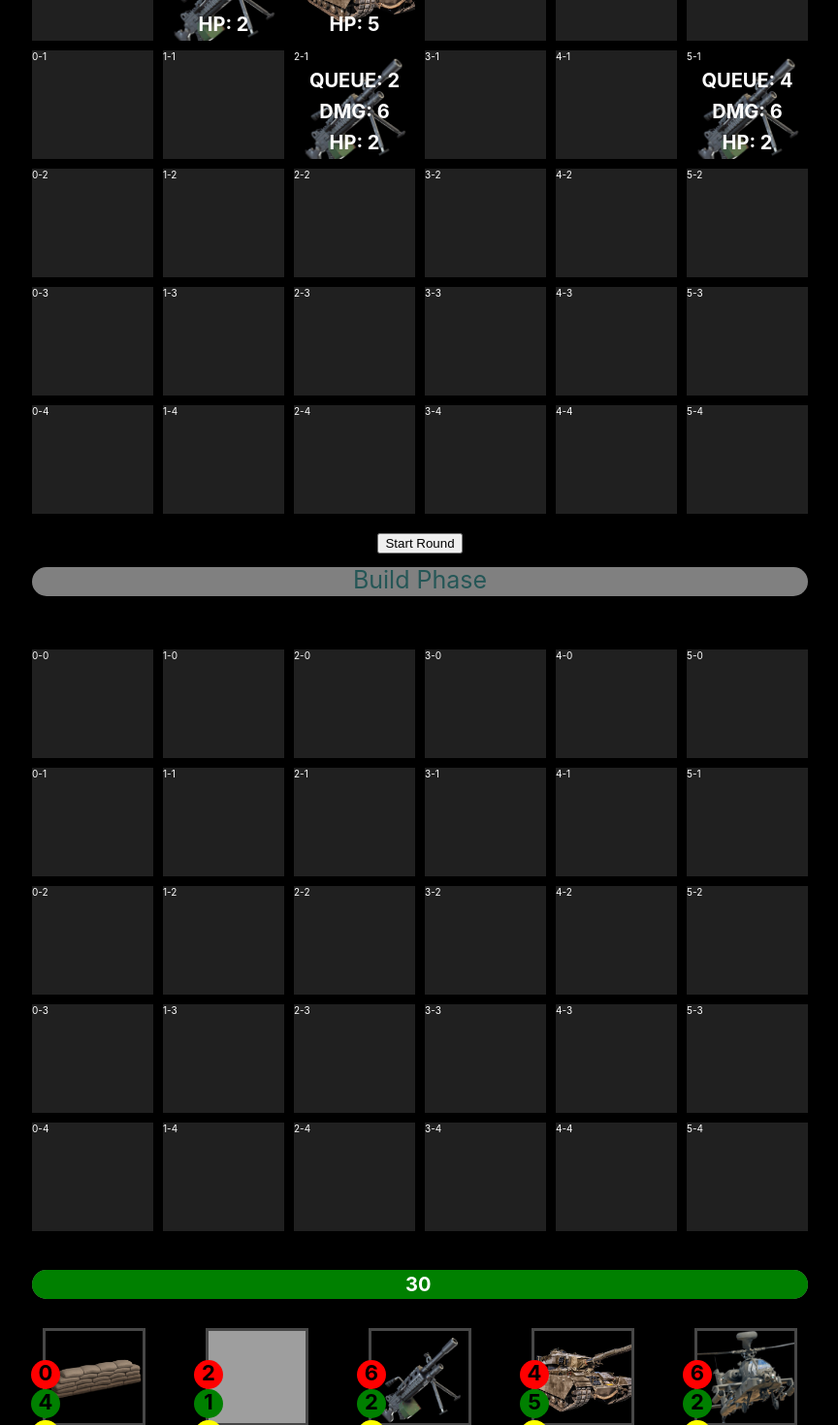
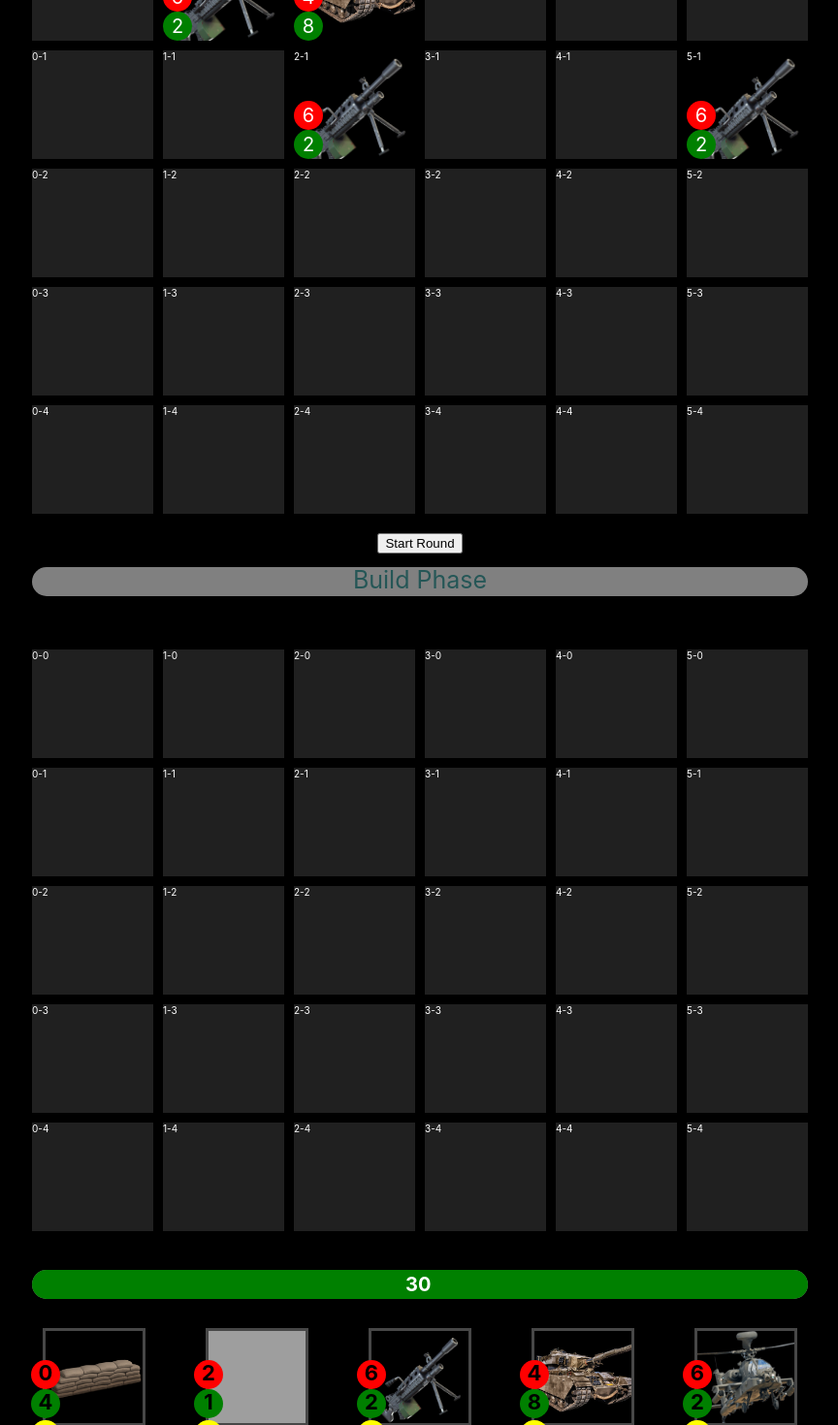
Before and after one commit to Kwarn/grit, a React (Create React App) app: page / in a window 1280 px wide. Shown: the part 220-1690 px from the top of the page at 97% size, without its empty margins (207-1071 px from the left). Built offline with nearby package versions, Linux system fonts and the light colour scheme; grey boxes are pictures that could not be loaded.

Commit message:
Todo updated, redundant unit attack order logic/variables removed.

```diff
--- a/src/App.js
+++ b/src/App.js
@@ -7,15 +7,24 @@ import HUD from "./components/HUD";
 
 const ROWS = 5;
 const COLS = 6;
-const player = { health: 30, gold: 25, unitCount: 1 };
-const computer = { health: 30, gold: 25, unitCount: 1 };
+const player = { health: 30, gold: 25 };
+const computer = { health: 30, gold: 25 };
 
 /*
+    issues:
+      something is off with the computers unit choices & gold tally at end of round
+      units behind other units do not attack AKA only leading unit attacks - see thoughts
+      ProgressBar component is trying to update state after it's dismounted
 
-  TODO:
-    something is off with the computers unit choices
-    cost of units & gold at the end of turn incorrect
-    seems a minor gold sink has entered the game - maybe not a bad thing depending on balance
+
+    thoughts:
+      try attacking column to column,
+      e.g. compare all columns against their opposite column and conclude those battles first
+
+
+    TODO:
+      improve unit selection and placement for AI, sandbags closer & helicopters further back
+
 
 */
 
@@ -98,6 +107,7 @@ function App() {
       }
 
       const { damagedUnit, overkillDamage } = damageUnit(dmg, unit);
+      console.log(`overkillDamage`, overkillDamage);
 
       if (!damagedUnit) {
         updatedUnits.splice(unitIdx, 1, UNITS[0]);
--- a/src/components/SingleUnit.js
+++ b/src/components/SingleUnit.js
@@ -28,6 +28,34 @@ const StyledSingleUnit = styled.div`
   }
 `;
 
+const StyledUnitHealth = styled.div`
+  color: white;
+  background-color: green;
+  width: 30px;
+  height: 30px;
+  border-radius: 50%;
+  display: flex;
+  p {
+    font-size: 20px;
+    margin: auto;
+    text-align: center;
+  }
+`;
+
+const StyledUnitDamage = styled.div`
+  color: white;
+  background-color: red;
+  width: 30px;
+  height: 30px;
+  border-radius: 50%;
+  display: flex;
+  p {
+    font-size: 20px;
+    margin: auto;
+    text-align: center;
+  }
+`;
+
 export default function SingleUnit({ colIdx, rowIdx, changeUnitCb, unit }) {
   return (
     <StyledSingleUnit
@@ -39,9 +67,16 @@ export default function SingleUnit({ colIdx, rowIdx, changeUnitCb, unit }) {
       <p>
         {colIdx}-{rowIdx}
       </p>
-      {unit.placeInQueue ? <h3>QUEUE: {unit.placeInQueue}</h3> : null}
-      {unit.damage ? <h3>DMG: {unit.damage}</h3> : null}
-      {unit.health ? <h3>HP: {unit.health}</h3> : null}
+      {unit.damage ? (
+        <StyledUnitDamage>
+          <p>{unit.damage}</p>
+        </StyledUnitDamage>
+      ) : null}
+      {unit.health ? (
+        <StyledUnitHealth>
+          <p>{unit.health}</p>
+        </StyledUnitHealth>
+      ) : null}
     </StyledSingleUnit>
   );
 }
--- a/src/unitData.js
+++ b/src/unitData.js
@@ -16,7 +16,7 @@ export const UNIT_STYLES = {
 };
 
 export const UNITS = {
-  0: { id: 0, name: "Space", health: 0, damage: 0, cost: 0, placeInQueue: 0 },
+  0: { id: 0, name: "Space", health: 0, damage: 0, cost: 0 },
   1: {
     id: 1,
     name: "Sand Bags",
@@ -25,233 +25,8 @@ export const UNITS = {
     cost: 2,
     placeInQueue: 0,
   },
-  2: { id: 2, name: "Soldier", health: 1, damage: 2, cost: 3, placeInQueue: 0 },
-  3: { id: 3, name: "Turret", health: 2, damage: 6, cost: 5, placeInQueue: 0 },
-  4: { id: 4, name: "Tank", health: 5, damage: 4, cost: 8, placeInQueue: 0 },
-  5: { id: 5, name: "Heli", health: 2, damage: 6, cost: 10, placeInQueue: 0 },
+  2: { id: 2, name: "Soldier", health: 1, damage: 2, cost: 3 },
+  3: { id: 3, name: "Turret", health: 2, damage: 6, cost: 5 },
+  4: { id: 4, name: "Tank", health: 8, damage: 4, cost: 8 },
+  5: { id: 5, name: "Heli", health: 2, damage: 6, cost: 10 },
 };
-
-// export const defaultMatrix = [
-//   [
-//     {
-//       id: 0,
-//       name: "Space",
-//       health: 0,
-//       damage: 0,
-//       cost: 0,
-//     },
-//     {
-//       id: 0,
-//       name: "Space",
-//       health: 0,
-//       damage: 0,
-//       cost: 0,
-//     },
-//     {
-//       id: 0,
-//       name: "Space",
-//       health: 0,
-//       damage: 0,
-//       cost: 0,
-//     },
-//     {
-//       id: 0,
-//       name: "Space",
-//       health: 0,
-//       damage: 0,
-//       cost: 0,
-//     },
-//     {
-//       id: 0,
-//       name: "Space",
-//       health: 0,
-//       damage: 0,
-//       cost: 0,
-//     },
-//   ],
-//   [
-//     {
-//       id: 0,
-//       name: "Space",
-//       health: 0,
-//       damage: 0,
-//       cost: 0,
-//     },
-//     {
-//       id: 0,
-//       name: "Space",
-//       health: 0,
-//       damage: 0,
-//       cost: 0,
-//     },
-//     {
-//       id: 0,
-//       name: "Space",
-//       health: 0,
-//       damage: 0,
-//       cost: 0,
-//     },
-//     {
-//       id: 0,
-//       name: "Space",
-//       health: 0,
-//       damage: 0,
-//       cost: 0,
-//     },
-//     {
-//       id: 0,
-//       name: "Space",
-//       health: 0,
-//       damage: 0,
-//       cost: 0,
-//     },
-//   ],
-//   [
-//     {
-//       id: 0,
-//       name: "Space",
-//       health: 0,
-//       damage: 0,
-//       cost: 0,
-//     },
-//     {
-//       id: 0,
-//       name: "Space",
-//       health: 0,
-//       damage: 0,
-//       cost: 0,
-//     },
-//     {
-//       id: 0,
-//       name: "Space",
-//       health: 0,
-//       damage: 0,
-//       cost: 0,
-//     },
-//     {
-//       id: 0,
-//       name: "Space",
-//       health: 0,
-//       damage: 0,
-//       cost: 0,
-//     },
-//     {
-//       id: 0,
-//       name: "Space",
-//       health: 0,
-//       damage: 0,
-//       cost: 0,
-//     },
-//   ],
-//   [
-//     {
-//       id: 0,
-//       name: "Space",
-//       health: 0,
-//       damage: 0,
-//       cost: 0,
-//     },
-//     {
-//       id: 0,
-//       name: "Space",
-//       health: 0,
-//       damage: 0,
-//       cost: 0,
-//     },
-//     {
-//       id: 0,
-//       name: "Space",
-//       health: 0,
-//       damage: 0,
-//       cost: 0,
-//     },
-//     {
-//       id: 0,
-//       name: "Space",
-//       health: 0,
-//       damage: 0,
-//       cost: 0,
-//     },
-//     {
-//       id: 0,
-//       name: "Space",
-//       health: 0,
-//       damage: 0,
-//       cost: 0,
-//     },
-//   ],
-//   [
-//     {
-//       id: 0,
-//       name: "Space",
-//       health: 0,
-//       damage: 0,
-//       cost: 0,
-//     },
-//     {
-//       id: 0,
-//       name: "Space",
-//       health: 0,
-//       damage: 0,
-//       cost: 0,
-//     },
-//     {
-//       id: 0,
-//       name: "Space",
-//       health: 0,
-//       damage: 0,
-//       cost: 0,
-//     },
-//     {
-//       id: 0,
-//       name: "Space",
-//       health: 0,
-//       damage: 0,
-//       cost: 0,
-//     },
-//     {
-//       id: 0,
-//       name: "Space",
-//       health: 0,
-//       damage: 0,
-//       cost: 0,
-//     },
-//   ],
-//   [
-//     {
-//       id: 0,
-//       name: "Space",
-//       health: 0,
-//       damage: 0,
-//       cost: 0,
-//     },
-//     {
-//       id: 0,
-//       name: "Space",
-//       health: 0,
-//       damage: 0,
-//       cost: 0,
-//     },
-//     {
-//       id: 0,
-//       name: "Space",
-//       health: 0,
-//       damage: 0,
-//       cost: 0,
-//     },
-//     {
-//       id: 0,
-//       name: "Space",
-//       health: 0,
-//       damage: 0,
-//       cost: 0,
-//     },
-//     {
-//       id: 0,
-//       name: "Space",
-//       health: 0,
-//       damage: 0,
-//       cost: 0,
-//     },
-//   ],
-// ];
```
